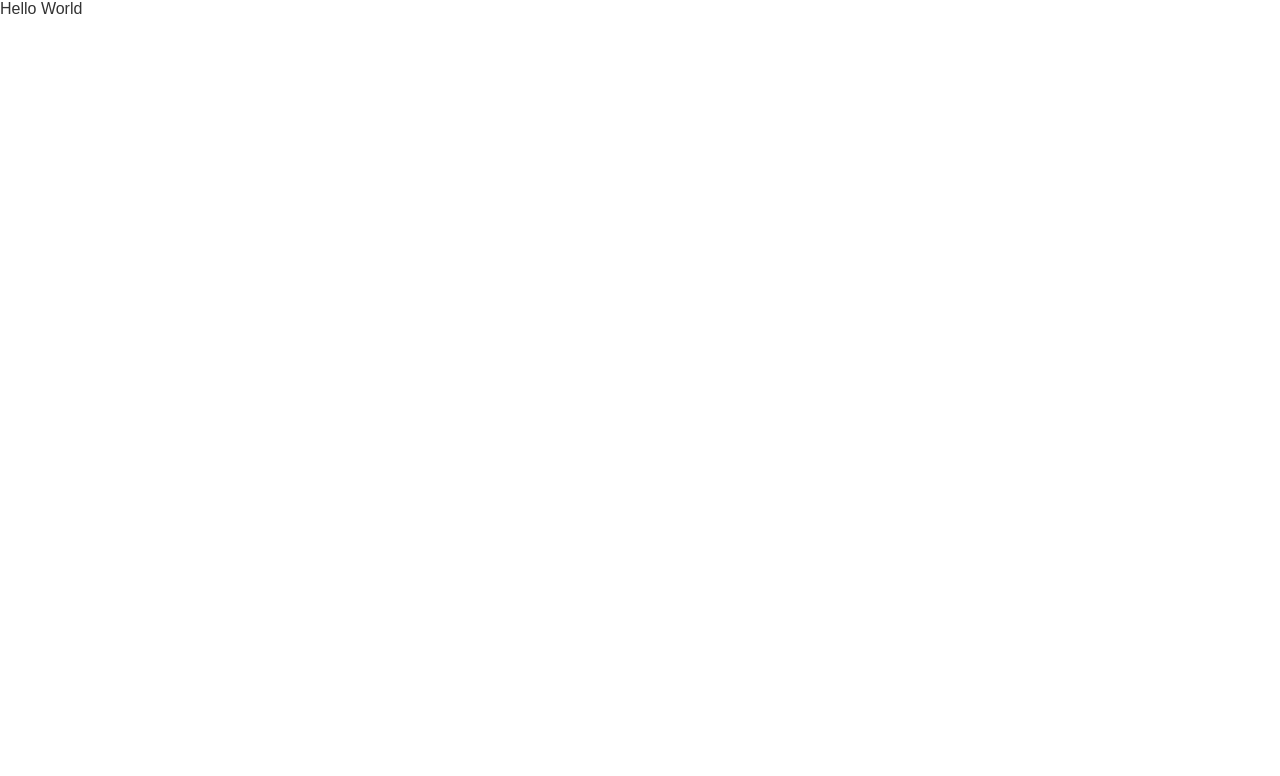
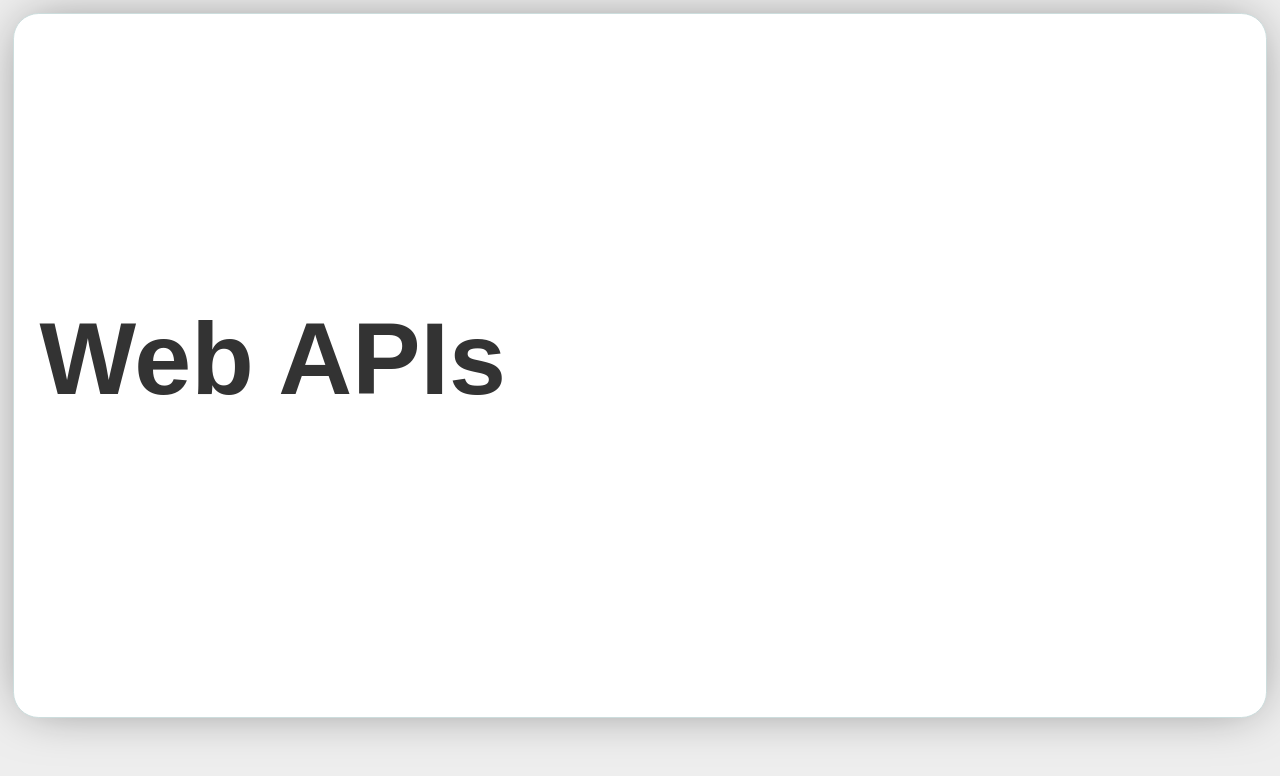
Before and after one commit to 01397/web-apis, a website built with Vite: page index.html in a window 1280 px wide. Built offline with nearby package versions, Linux system fonts and the light colour scheme.

Commit message:
add cover page

```diff
--- a/src/main.ts
+++ b/src/main.ts
@@ -1,3 +1,7 @@
 import './style.css'
+import * as cover from './pages/cover'
 
-document.querySelector<HTMLDivElement>('#app')!.innerHTML = `Hello World`
+const pages = [cover];
+const currentPage = 0;
+
+document.querySelector<HTMLDivElement>('#app')!.innerHTML = pages[currentPage].content;
--- /dev/null
+++ b/src/pages/cover.ts
@@ -0,0 +1,5 @@
+const content = `<section class="slide cover">
+  <h1>Web APIs</h1>
+</section>`;
+
+export { content };
--- a/src/style.css
+++ b/src/style.css
@@ -3,10 +3,33 @@
   margin: 0;
   padding: 0;
   box-sizing: border-box;
+  font-size: 1dvw;
 }
 
 /* Set default font and color */
 body {
   font-family: Arial, sans-serif;
   color: #333;
+  background-color: #eee;
 }
+
+.slide {
+  margin: 1dvw;
+  background-color: #fff;
+  box-shadow: 0 0 4dvw -1dvw rgba(0, 0, 0, 0.5);
+  border: 1px solid #cdd;
+  border-radius: 2dvw;
+  padding: 2dvw;
+  aspect-ratio: 16 / 9;
+
+  h1 {
+    font-size: 8rem;
+    margin-bottom: 1rem;
+  }
+
+  &.cover {
+    display: flex;
+    flex-direction: column;
+    justify-content: center;
+  }
+}
```
